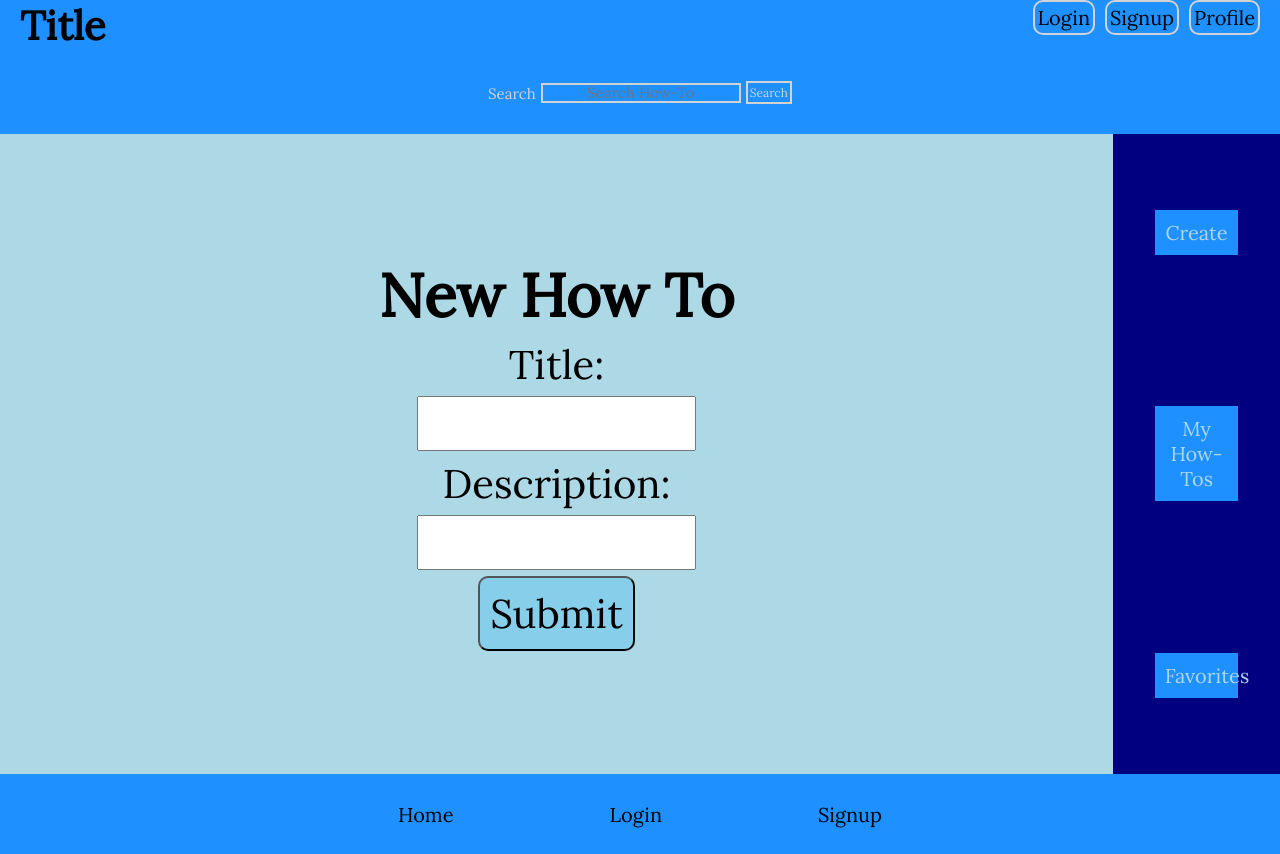
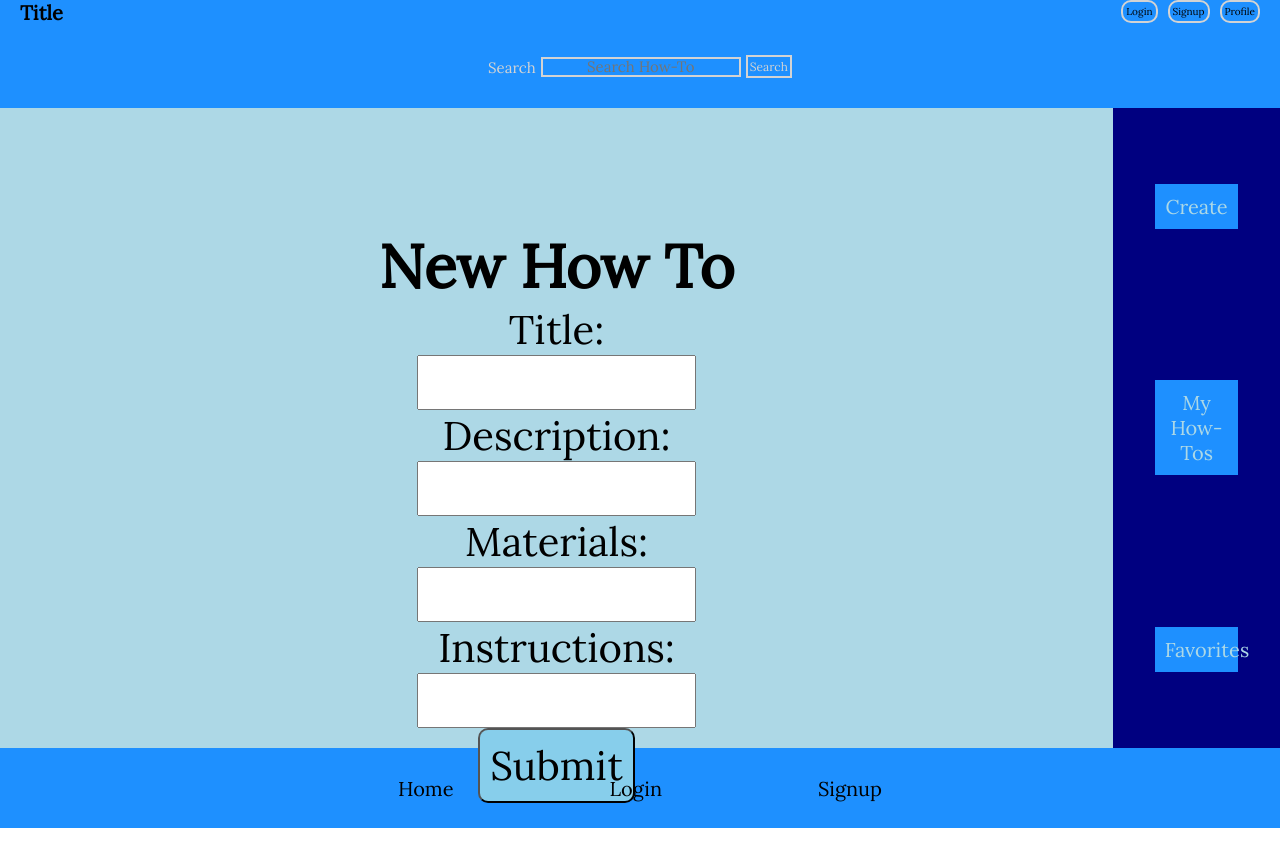
Before and after one commit to buildweek-howto3/front-end, a React (Create React App) app in the folder how-to/: page /profile/create-how-to in a window 1280 px wide. After the commit the page ends 828 px from the top, so only its background shows below. Built offline with nearby package versions, Linux system fonts and the light colour scheme; no server answers; sample sign-in values are in the browser's storage.

Commit message:
set up styling

```diff
--- a/how-to/src/App.css
+++ b/how-to/src/App.css
@@ -22,11 +22,3 @@ nav {
   width: 50%;
   font-size: 2rem;
 }
-
-h1, h2 {
-  font-size: 4rem;
-}
-
-a, p, input, label, button {
-  font-size: 2rem;
-}
--- a/how-to/src/actions/howToActions.js
+++ b/how-to/src/actions/howToActions.js
@@ -13,7 +13,7 @@ export const getUser = () => {
     axiosWithAuth()
       .get("https://howtobw.herokuapp.com/api/auth/users")
       .then((res) => {
-        console.log(res.data.currentUser);
+        // console.log(res.data.currentUser);
         dispatch({ type: FETCH_USER_NAME, payload: res.data.currentUser.username})
         dispatch({ type: FETCH_USER_ID, payload: res.data.currentUser.user_id})
       })
@@ -28,7 +28,7 @@ export const getUserHowTos = (id) => {
     await axiosWithAuth()
       .get(`https://howtobw.herokuapp.com/api/posts/user/${id}`)
       .then((res) => {
-        // console.log(res.data);
+        console.log(res.data);
         dispatch({ type: FETCH_USER_HOWTOS, payload: res.data })
       })
       .catch((err) => {
--- a/how-to/src/components/Content.js
+++ b/how-to/src/components/Content.js
@@ -3,17 +3,12 @@ import LandingPage from "./LandingPage";
 import { Route } from "react-router-dom";
 import styled from "styled-components";
 
-
-import  PrivateRoute  from "../utils/PrivateRoute"
-import Profile from "./Profile"
-import Login from "./Login"
-import Signup from "./Signup"
+import PrivateRoute from "../utils/PrivateRoute";
+import Profile from "./Profile";
+import Login from "./Login";
+import Signup from "./Signup";
 
 const ContentSection = styled.div`
-<<<<<<< HEAD
-
-=======
->>>>>>> 65bf6e862b2e90970b672d09cb5891b75252e36f
   display: flex;
   justify-content: center;
   align-items: center;
@@ -36,5 +31,5 @@ export default function Content() {
       </Route>
       <PrivateRoute path="/profile" component={Profile} />
     </ContentSection>
-    )
+  );
 }
--- a/how-to/src/components/CreateHowTo.js
+++ b/how-to/src/components/CreateHowTo.js
@@ -32,6 +32,8 @@ const CreateForm = styled.form`
 const initialNewHowTo = {
   title: "",
   description: "",
+  materials: "",
+  instructions: ""
 };
 
 function CreateHowTo(props) {
@@ -50,7 +52,9 @@ function CreateHowTo(props) {
       e.preventDefault()
       const newHowTo = {
         title: newHowToInputs.title,
-        description: newHowToInputs.description
+        description: newHowToInputs.description,
+        materials: newHowToInputs.materials,
+        instructions: newHowToInputs.instructions
       }
       props.createHowTo(newHowTo)
       setNewHowToInputs(initialNewHowTo)
@@ -73,6 +77,18 @@ function CreateHowTo(props) {
         value={newHowToInputs.description}
         onChange={captureNewHowTo}
       />
+      <label htmlFor="materials">Materials:</label>
+      <input
+        name="materials"
+        value={newHowToInputs.materials}
+        onChange={captureNewHowTo}
+      />
+      <label htmlFor="instructions">Instructions:</label>
+      <input
+        name="instructions"
+        value={newHowToInputs.instructions}
+        onChange={captureNewHowTo}
+      />
       <button>Submit</button>
     </CreateForm>
   );
--- a/how-to/src/components/Footer.js
+++ b/how-to/src/components/Footer.js
@@ -8,8 +8,7 @@ const FooterSection = styled.footer`
   justify-content: center;
   align-items: center;
   background-color: dodgerblue;
-  /* position: fixed;
-  bottom: 0; */
+
   width:100%;
   p {
       color: lightgray;
--- a/how-to/src/components/MyHowTos.js
+++ b/how-to/src/components/MyHowTos.js
@@ -3,48 +3,36 @@ import { getUserHowTos } from "../actions/howToActions";
 import { connect } from "react-redux";
 import { axiosWithAuth } from "../utils/axiosWithAuth";
 import styled from "styled-components";
-import { useParams } from "react-router-dom"
 
 const UserHowToCard = styled.div`
   width: 20%;
   display: flex;
   flex-flow: column;
   justify-content: space-around;
-  /* height: 60vh; */
   border: 2px solid navy;
   border-radius: 1rem;
-  form {
-    display: flex;
-    flex-flow: column;
-    align-items: center;
-  }
+
+
 `;
 const UserHowToContainer = styled.div`
   width: 100%;
-  /* height: 100%; */
   display: flex;
   flex-flow: column;
   justify-content: center;
   align-items: center;
-  /* margin-bottom: 5%; */
-  h2 {
-    top: 0;
-    margin-bottom: 5%;
-  }
+
   .cardContainer {
     width: 100%;
     display: flex;
     flex-flow: row wrap;
     justify-content: space-around;
   }
-  form {
-    margin-top: 5%;
-  }
+
 `;
+
+
 function MyHowTos(props) {
-  // const { id } = useParams()
-  //  console.log(props.userId)
-  // console.log(props.userHowTos)
+
   const [loadingUserHowTos, setLoadingUserHowTos] = useState(false);
   const [editing, setEditing] = useState(false);
   const [editInputs, setEditInputs] = useState({
@@ -111,6 +99,8 @@ function MyHowTos(props) {
               <UserHowToCard>
                 <h2>Title: {item.title}</h2>
                 <p> Description: {item.description}</p>
+                <p> Materials: {item.materials}</p>
+                <p> Instructions: {item.instructions}</p>
                 <button onClick={() => editHowTo(item.title, item.description, item.postId)}>
                   Edit
                 </button>
```
Lines whose indentation alone changed are shown as unchanged.
